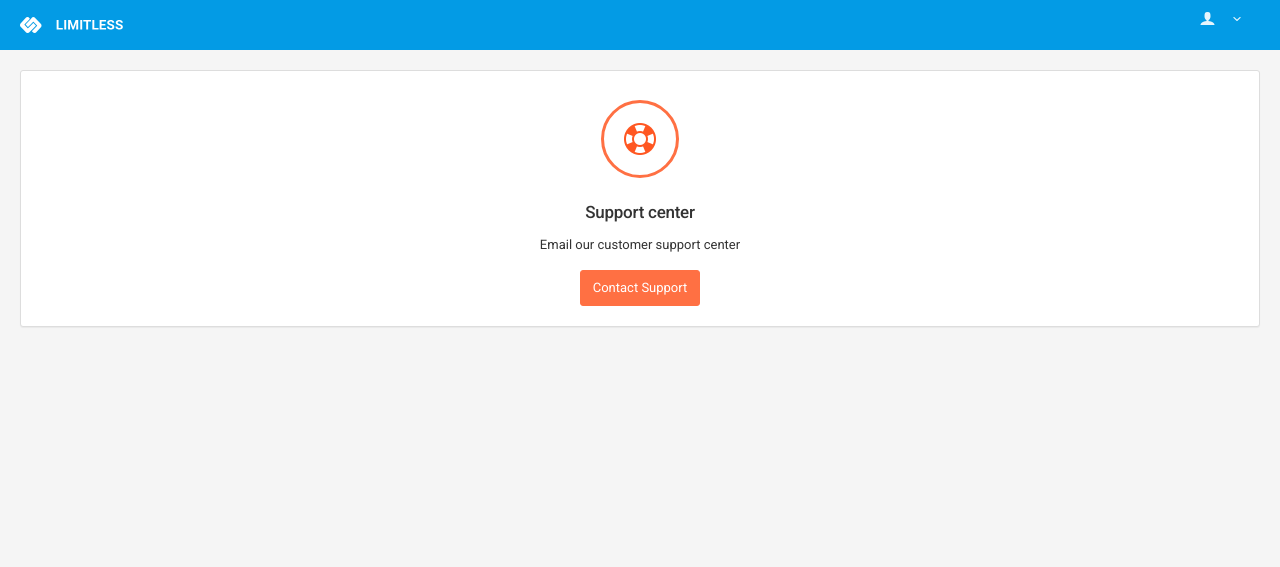
After one commit to caseydm/quote, a Flask app: template quote/templates/dashboard/support.html in a window 1280 px wide. The commit adds this page. Shown: the top 567 px of the page. Run offline with Flask 2, Linux system fonts and the light colour scheme; the template is opened without the code that fills it, so the values that code supplies are empty; some libraries are stand-ins or nearby versions.

Commit message:
added support page

```diff
--- a/quote/dashboard/views.py
+++ b/quote/dashboard/views.py
@@ -65,6 +65,12 @@ def products():
     return render_template('dashboard/products.html', products=products)
 
 
+@blueprint.route('/dashboard/support')
+@login_required
+def support():
+    return render_template('dashboard/support.html')
+
+
 @blueprint.route('/dashboard/categories', methods=['GET', 'POST'])
 @login_required
 def categories():
--- a/quote/templates/dashboard/_footer.html
+++ b/quote/templates/dashboard/_footer.html
@@ -11,9 +11,7 @@
 
         <div class="navbar-right">
             <ul class="nav navbar-nav">
-                <li><a href="#">About</a></li>
-                <li><a href="#">Terms</a></li>
-                <li><a href="#">Contact</a></li>
+                <li><a href="/dashboard/support">Support</a></li>
             </ul>
         </div>
     </div>
--- /dev/null
+++ b/quote/templates/dashboard/support.html
@@ -0,0 +1,16 @@
+{% extends 'dashboard/base.html' %}
+
+{% block title %}Support{% endblock %}
+
+{% block content %}
+<!-- Main content -->
+
+<div class="panel">
+    <div class="panel-body text-center">
+        <div class="icon-object border-warning-400 text-warning"><i class="icon-lifebuoy"></i></div>
+        <h5 class="text-semibold">Support center</h5>
+        <p class="mb-15">Email our customer support center</p>
+        <a href="mailto:support@myapp.com" class="btn bg-warning-400">Contact Support</a>
+    </div>
+</div>
+ {% endblock %}
```
